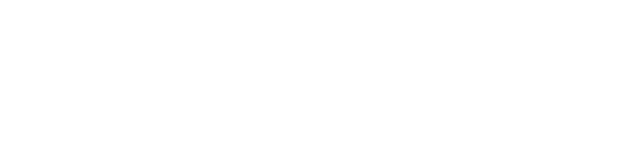
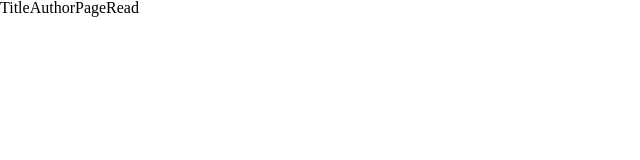
Before and after one commit to EvanO3/Library, a plain HTML site: page index.html in a window 1280 px wide. Shown: the whole page, without its empty margins (0-640 px from the left). Drawn offline with Linux system fonts and the light colour scheme.

Commit message:
created a table

```diff
--- a/index.html
+++ b/index.html
@@ -10,6 +10,16 @@
     <title>Library</title>
 </head>
 <body>
+    <table>
+        <thead>
+            <th>Title</th>
+            <th>Author</th>
+            <th>Page</th>
+            <th>Read</th>
+        </thead>
+       <tbody id ="tb-body"></tbody>
+
+    </table>
 
 </body>
 </html>
```
